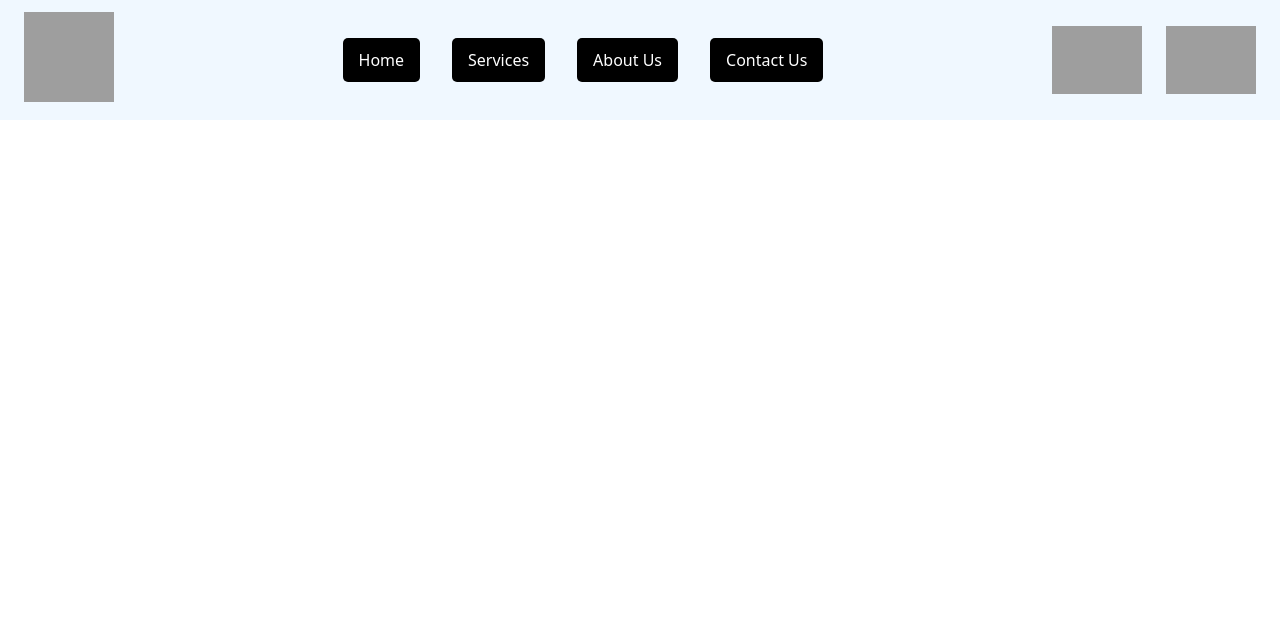
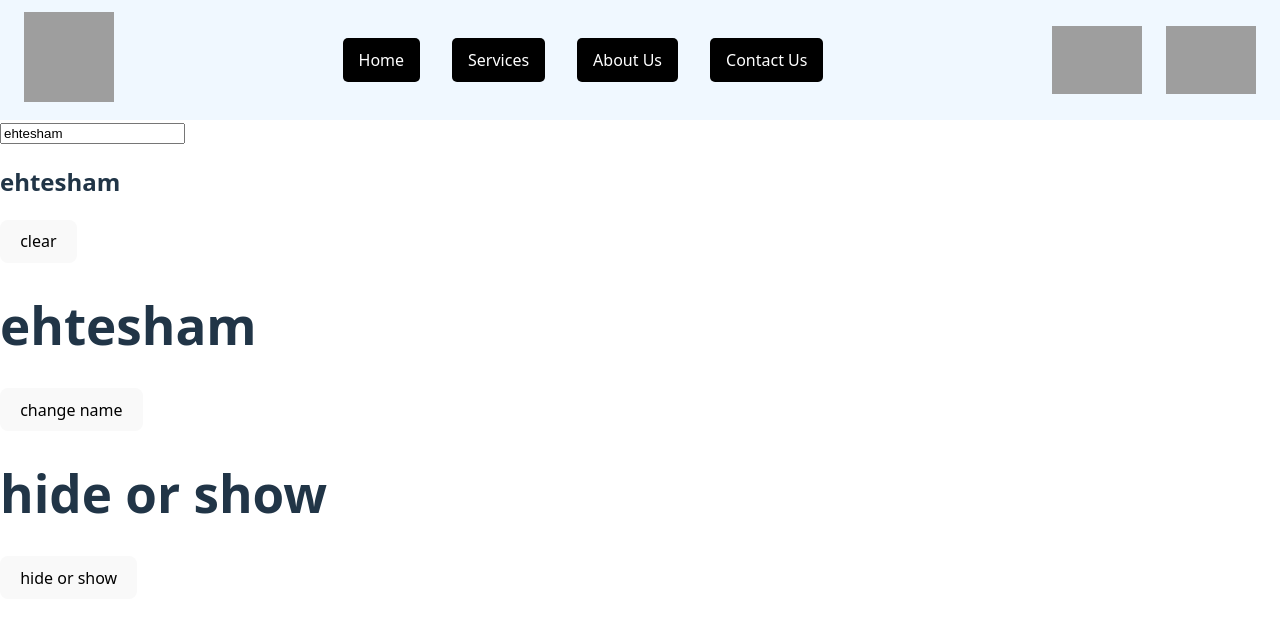
Before and after one commit to Ehtesham-19/first-project, a React (Vite) app: page / in a window 1280 px wide. Shown: the top 622 px of the page. Built offline with nearby package versions, Linux system fonts and the light colour scheme; grey boxes are pictures that could not be loaded.

Commit message:
react 25/8

```diff
--- a/package.json
+++ b/package.json
@@ -10,8 +10,8 @@
     "preview": "vite preview"
   },
   "dependencies": {
-    "react": "^19.0.0-rc.1",
-    "react-dom": "^19.0.0-rc.1"
+    "react": "^19.1.1",
+    "react-dom": "^19.1.1"
   },
   "devDependencies": {
     "@eslint/js": "^9.30.1",
--- a/src/App.jsx
+++ b/src/App.jsx
@@ -1,10 +1,15 @@
+import Name from "./state";
 import Nav from "./Navigation";
+import Input from "./input-value";
 
 function App() {
   return (
     <div>
       <Nav></Nav>
+      <Input></Input>
+      <Name></Name>
     </div>
+
   );
 }
 export default App;
--- a/src/input-value.jsx
+++ b/src/input-value.jsx
@@ -0,0 +1,13 @@
+import { useState } from "react";
+
+function Input() {
+    const [val,setval]=useState("ehtesham")
+    return (
+        <div>
+            <input onChange={(Event) => setval(Event.target.value )} value={ val}type="text" placeholder="enter name" />
+            <h2>{val}</h2>
+            <button onClick={()=>setval("")}>clear</button>
+        </div>
+    )
+}
+export default Input;
--- /dev/null
+++ b/src/state.jsx
@@ -0,0 +1,18 @@
+import { useState } from "react";
+function Name() {
+    const [name,setname] = useState("ehtesham");
+    const [display, setdisplay] = useState(true);
+    let change = () => {
+        setname ("shahzaib");
+    };
+
+    return (
+        <div>
+            <h1>{name}</h1>
+            <button onClick={change}>change name</button>
+            {display ? <h1>hide or show</h1> : null}
+            <button onClick={()=>setdisplay(!display)}>hide or show</button>
+        </div>
+    )
+}
+export default Name;
```
Also changed, not shown: 1 other file (tests, documents, lock files or other folders).
